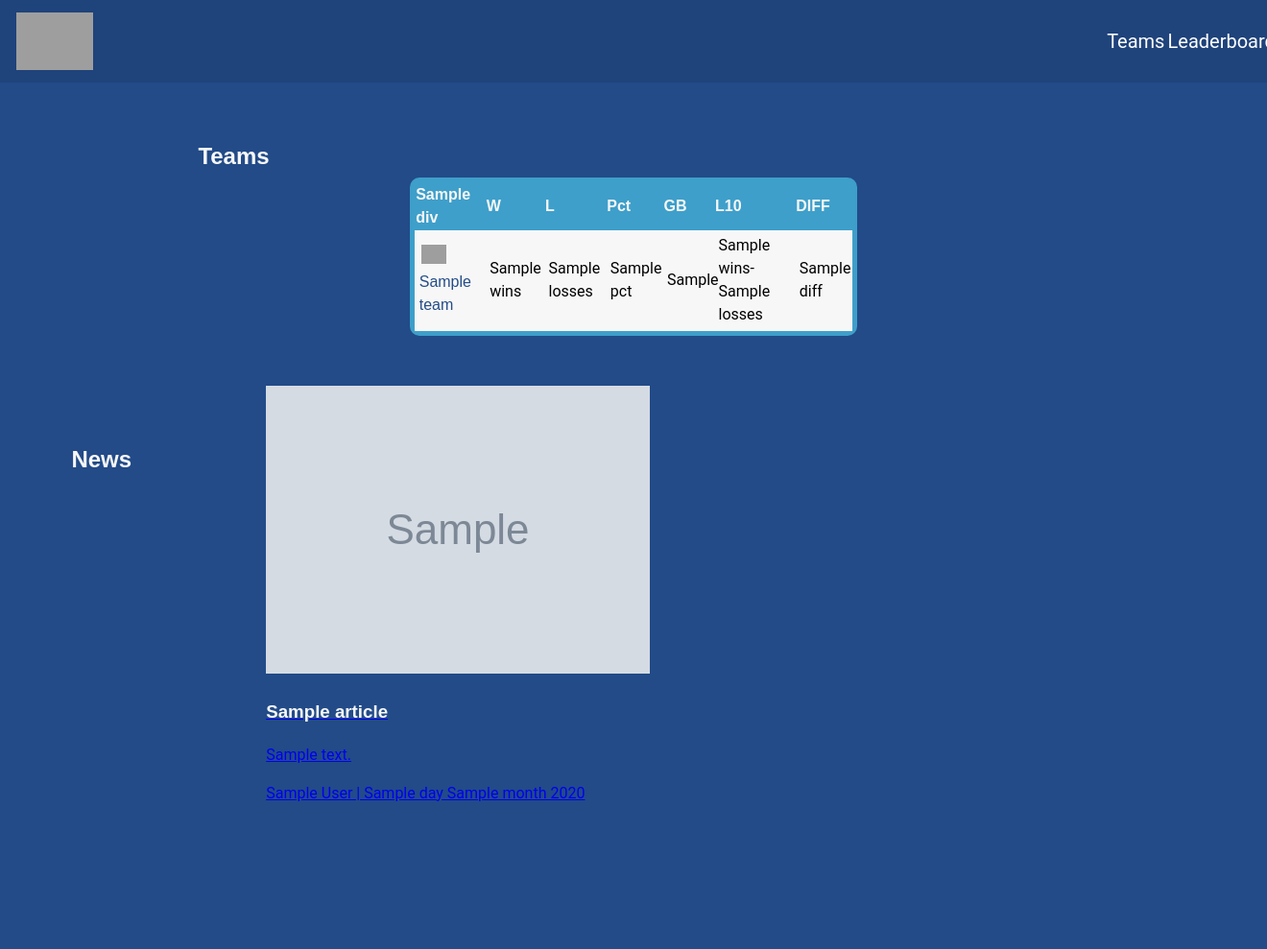
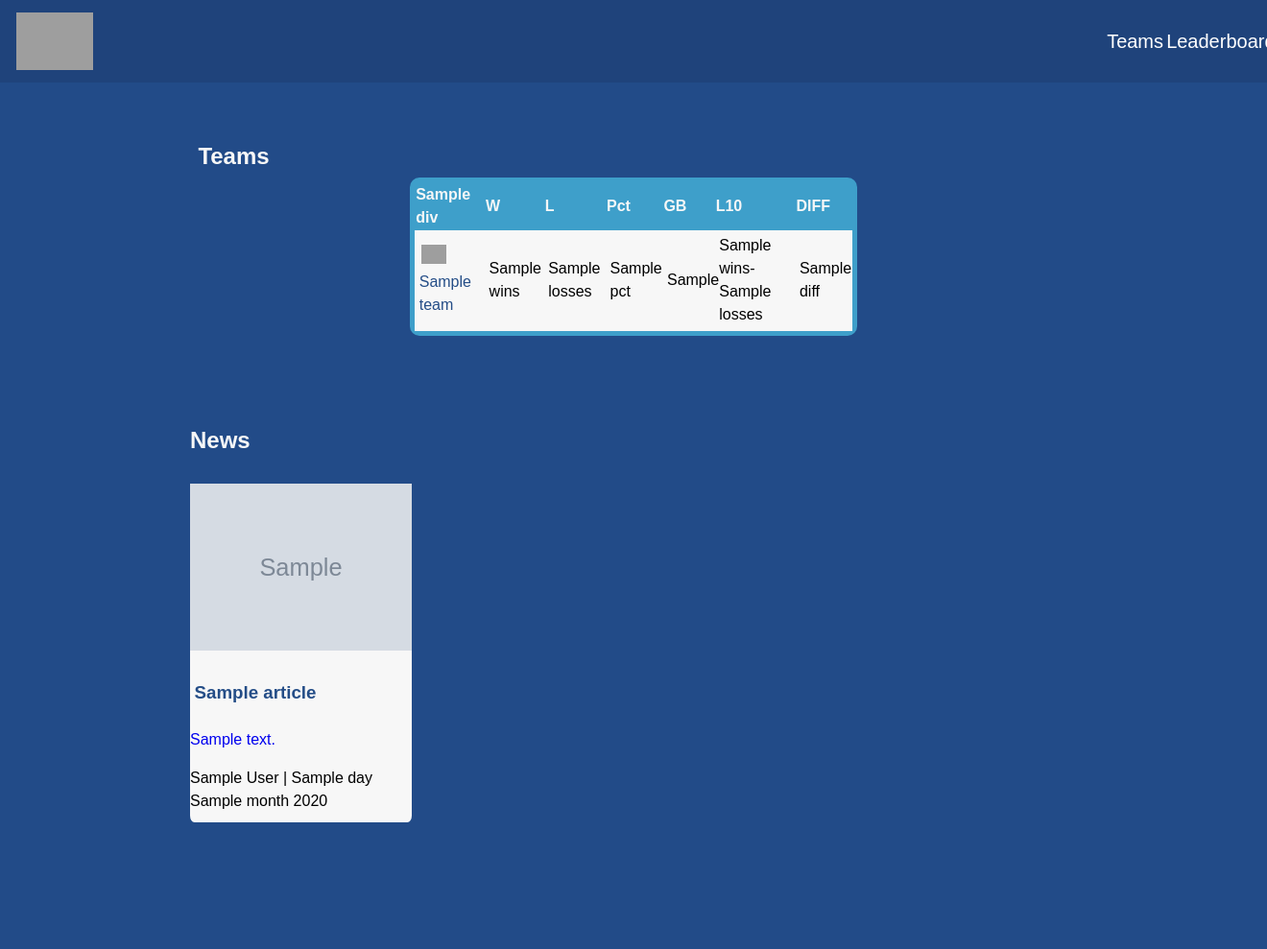
Before and after one commit to Lvcky-gg/stats_app, a Django app: template app/api/templates/home.html in a window 1320 px wide; the page is wider, and only the part inside the window is pictured. Shown: that part at 96% size. Before the commit the page ends 835 px from the top of that part, so only its background shows below. Run offline with Django 4.2, Linux system fonts and the light colour scheme; the template is opened without the code that fills it: most values are stand-ins (such as "Sample title", 1, 10 or a date in 2020); grey boxes marked "Sample" are stand-in pictures; grey boxes are pictures that could not be loaded.

Commit message:
finished home page mostly

```diff
--- a/app/api/static/css/home.css
+++ b/app/api/static/css/home.css
@@ -3,7 +3,7 @@
 
 body {
     background-color: #224B88;
-    font-family: 'Roboto', sans-serif;
+    font-family: 'IBM Plex Sans wght@600', sans-serif;
     font-size: 16px;
     font-weight: 400;
     line-height: 1.5;
@@ -16,6 +16,10 @@ body {
 h1, h2, h3, h4, h5, h6, th {
     color:#F7F7F7;
     font-family: 'IBM Plex Sans wght@600', sans-serif;
+    width:fit-content;
+}
+a {
+    text-decoration: none;
 }
 thead {
     background-color: #1F437B;
@@ -90,7 +94,7 @@ tr:nth-child(even) {
 .anchor-team-name{
     text-decoration: none;
     color:#244D87;
-    font-family: 'IBM Plex Sans wght@600', sans-serif;
+
 }
 .logo>img{
    height:100%;
@@ -105,8 +109,38 @@ tr:nth-child(even) {
     padding-left:2px;
     padding-right:5px;
 }
-.news-container {
+#news-container-child {
     display: flex;
+    flex-direction: row;
     width: 70%;
     justify-content: space-between;
+    margin:auto;
+    margin-top:5%;
+    gap:15px;
+    margin-bottom: 10%;
 }
+.news{
+    width:25%;
+    background-color: #F7F7F7;
+    border-radius: 2%;
+    padding-bottom: 1%;
+
+}
+.article-image{
+    width:100%;
+    margin:auto;
+}
+.news-heading {
+    color:#244D87;
+    padding:2%;
+
+}
+.article-author{
+    color:black;
+    width:fit-content;
+    margin:auto;
+
+}
+.header-news {
+    left:15%
+}
--- a/app/api/templates/home.html
+++ b/app/api/templates/home.html
@@ -1,4 +1,7 @@
-{% extends 'index.html' %} {% load static %} {% block content %}
+{% extends 'index.html' %}
+ {% load static %}
+ {% block content %}
+
 <div class="team-container">
   <h2 class="header-teams">Teams</h2>
   <div class="tablesDiv">
@@ -49,15 +52,19 @@
 </div>
 
 <div class="news-container">
-  <h2 class="header-teams">News</h2>
-  <div class="news-container">
+  <h2 class="header-teams header-news">News</h2>
+  <div id="news-container-child">
     {% for article in news %}
     <div class="news">
       <a href="{{article.link}}">
-        <img src="{{article.image}}" alt="article image" />
-        <h3>{{article.title}}</h3>
+        <img
+          class="article-image"
+          src="{{article.image}}"
+          alt="article image"
+        />
+        <h3 class="news-heading">{{article.title}}</h3>
         <p>{{article.description}}</p>
-        <p>
+        <p class="article-author">
           {{article.author}} | {{article.day}} {{article.month}}
           {{article.year}}
         </p>
@@ -65,6 +72,8 @@
     </div>
     {% endfor %}
   </div>
+</div>
 
-  {% endblock %}
+  {% endblock %} {% comment %}
 </div>
+{% endcomment %}
--- a/app/api/views.py
+++ b/app/api/views.py
@@ -58,7 +58,7 @@ def parseHTML(val):
     news_list = []
     url = requests.get(val).text
     xmlItems = url.split('<item>')[1::][1::]
-    for i in range(0,5):
+    for i in range(0,4):
         desc = xmlItems[i].split('<title>' )[1].split('</title>')[0].split('<![CDATA[')[1].split(']]>')[0]
         link = xmlItems[i].split('<link>' )[1].split('</link>')[0]
         image = xmlItems[i].split('href="' )[1].split('"/>')[0]
--- a/app/settings.py
+++ b/app/settings.py
@@ -42,7 +42,7 @@ INSTALLED_APPS = [
     'django.contrib.staticfiles',
     'api.apps.ApiConfig',
 ]
-
+STATIC_URL = '/static/'
 STATICFILES_DIRS = (
     os.path.join(BASE_DIR, 'app/api/static'),
 )
```
